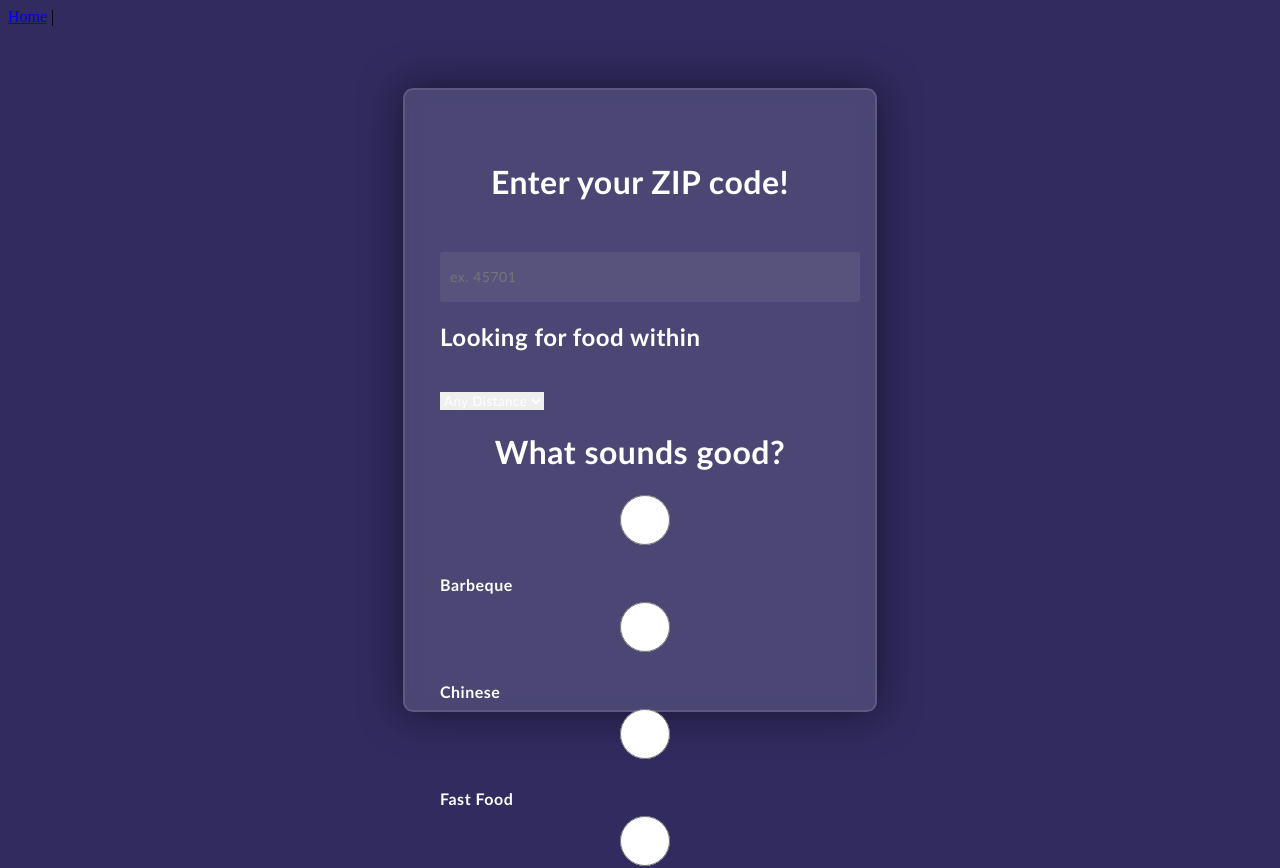
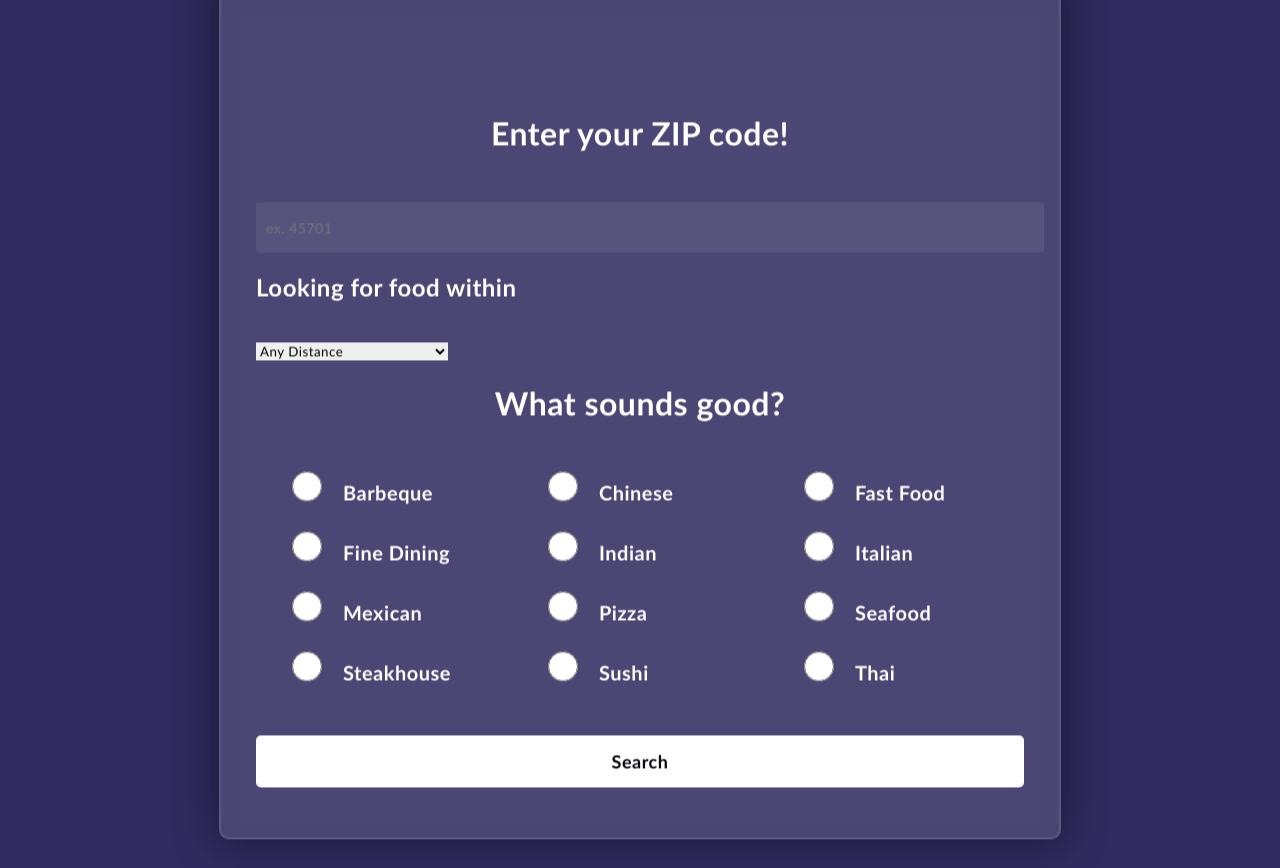
Before and after one commit to LHebner/Hungr_App, a Vue app in the folder vue/: page / in a window 1280 px wide. Shown: the top 868 px of the page. After the commit the page ends 840 px from the top, so only its background shows below. Built offline with nearby package versions, Linux system fonts and the light colour scheme.

Commit message:
updated homepage css

```diff
--- a/vue/src/App.vue
+++ b/vue/src/App.vue
@@ -1,8 +1,8 @@
 <template>
   <div id="app">
     <div id="nav">
-      <router-link v-bind:to="{ name: 'home' }">Home</router-link>&nbsp;|&nbsp;
-      <router-link v-bind:to="{ name: 'logout' }" v-if="$store.state.token != ''">Logout</router-link>
+      <!-- <router-link v-bind:to="{ name: 'home' }">Home</router-link>&nbsp;|&nbsp; -->
+      <!-- <router-link v-bind:to="{ name: 'logout' }" v-if="$store.state.token != ''">Logout</router-link> -->
     </div>
     <router-view />
   </div>
--- a/vue/src/views/Home.vue
+++ b/vue/src/views/Home.vue
@@ -114,5 +114,35 @@ export default {
 </script>
 
 <style>
+  #zipMessage {
+    margin-top: 100px;
+  }
 
+  #distanceRadius {
+    width: 25%;
+    color: black;
+  }
+
+  #category {
+    display: grid;
+    grid-template-columns: 1fr 1fr 1fr;
+  }
+
+  #category div {
+    display: grid;
+    grid-template-columns: 1fr 2fr;
+    margin: 5px;
+    height: 50px;
+  }
+
+  #category div input{
+    height: 30px;
+    align-self: center;
+  }
+
+  #category div label {
+    font-size: 20px;
+    text-align: left;
+    margin-bottom: 10px;
+  }
 </style>
--- a/vue/src/views/Login.vue
+++ b/vue/src/views/Login.vue
@@ -80,8 +80,8 @@ body {
   background-color: #312b5f;
 }
 form{
-  height: 520px;
-  width: 400px;
+  height: auto;
+  width: 60%;
   background-color: rgba(255, 255, 255, 0.13);
   position: absolute;
   transform: translate(-50%, -50%);
@@ -135,7 +135,7 @@ button {
 }
 #link {
   display: block;
-  margin: 30px 125px 0 125px;
+  margin: 30px 300px 0 300px;
   width: 150px;
   border-radius: 3px;
   padding:5px;
```
